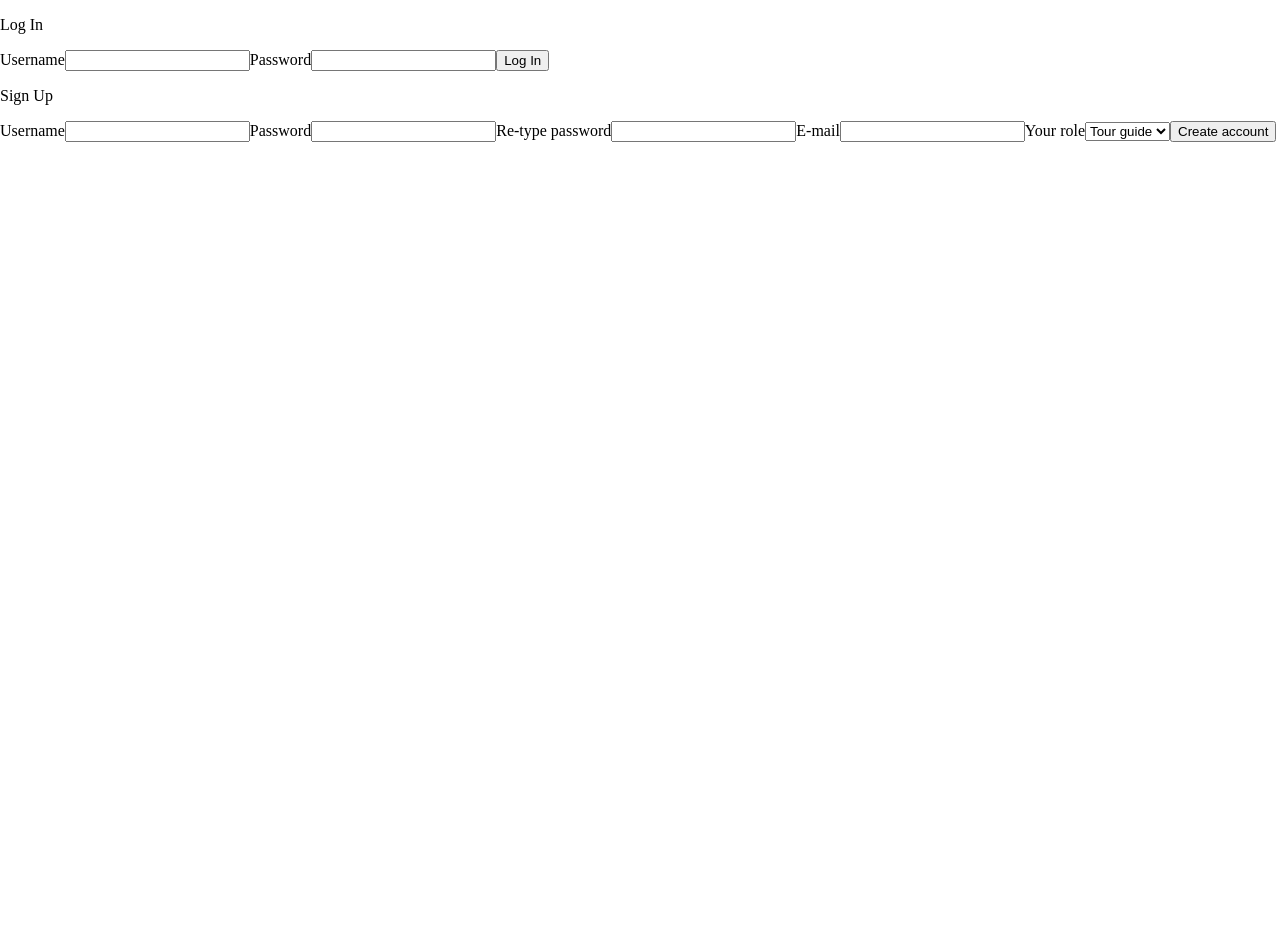
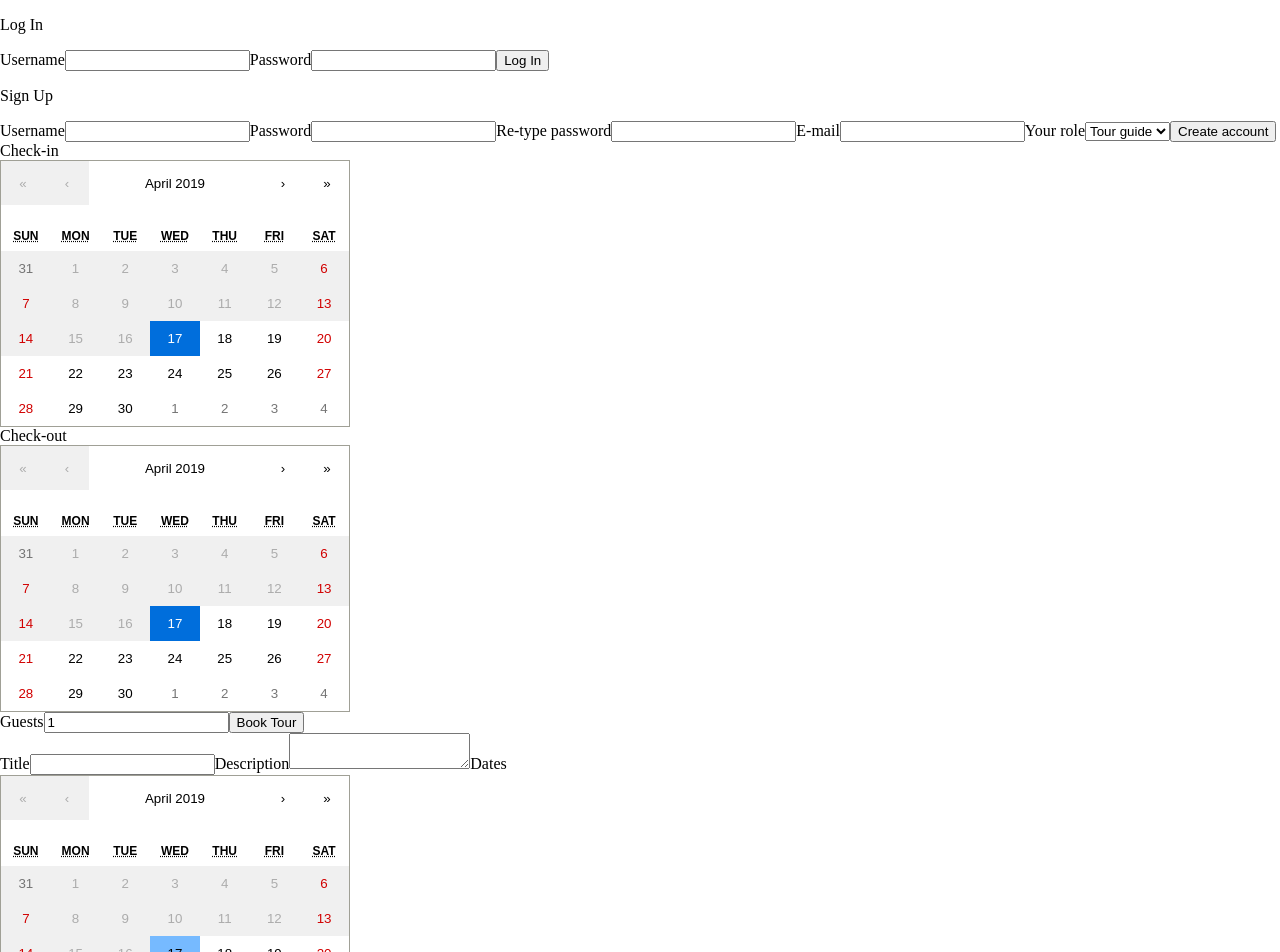
Before and after one commit to wanderlust-team/Front-end, a React (Create React App) app: page / in a window 1280 px wide. Shown: the top 952 px of the page. Before the commit the page ends 800 px from the top, so only its background shows below. Built offline with nearby package versions, Linux system fonts and the light colour scheme.

Commit message:
sketch checkout page

```diff
--- a/package.json
+++ b/package.json
@@ -4,6 +4,7 @@
   "private": true,
   "dependencies": {
     "react": "^16.8.6",
+    "react-calendar": "^2.18.1",
     "react-dom": "^16.8.6",
     "react-router": "^5.0.0",
     "react-scripts": "2.1.8",
--- a/src/App.js
+++ b/src/App.js
@@ -2,12 +2,16 @@ import React from 'react'
 
 import Login from './Login'
 import Signup from './Signup'
+import CheckoutTourist from './cart/CheckoutTourist'
+import CheckoutGuide from './cart/CheckoutGuide'
 
 function App() {
   return (
     <>
       <Login />
       <Signup />
+      <CheckoutTourist />
+      <CheckoutGuide />
     </>
   )
 }
--- /dev/null
+++ b/src/cart/CheckoutGuide.js
@@ -0,0 +1,49 @@
+import React, { useState } from 'react'
+import Calendar from 'react-calendar'
+
+function CheckoutGuide() {
+  const today = new Date()
+
+  const [title, setTitle] = useState('')
+  const [description, setDescription] = useState('')
+  const [dates, setDates] = useState([today, today])
+
+  const submitCreateTour = e => {
+    e.preventDefault()
+    console.log('Create tour successful')
+  }
+
+  return (
+    <form onSubmit={submitCreateTour}>
+      <label>
+        Title
+        <input
+          onChange={e => setTitle(e.target.value)}
+          value={title}
+          type="text"
+          required
+        />
+      </label>
+
+      <label>
+        Description
+        <textarea onChange={e => setDescription(e.target.value)} required />
+      </label>
+
+      <label>
+        Dates
+        <Calendar
+          calendarType="US"
+          selectRange
+          onChange={date => setDates(date)}
+          value={dates}
+          minDate={today}
+        />
+      </label>
+
+      <button>Create Tour</button>
+    </form>
+  )
+}
+
+export default CheckoutGuide
--- /dev/null
+++ b/src/cart/CheckoutTourist.js
@@ -0,0 +1,52 @@
+import React, { useState } from 'react'
+import Calendar from 'react-calendar'
+
+function CheckoutTourist() {
+  const today = new Date()
+
+  const [checkIn, setCheckIn] = useState(today)
+  const [checkOut, setCheckOut] = useState(checkIn)
+  const [guests, setGuests] = useState('1')
+
+  const submitBookTour = e => {
+    e.preventDefault()
+    console.log('Book tour successful')
+  }
+
+  return (
+    <form onSubmit={submitBookTour}>
+      <label>
+        Check-in
+        <Calendar
+          calendarType="US"
+          onChange={date => setCheckIn(date)}
+          value={checkIn}
+          minDate={today}
+        />
+      </label>
+
+      <label>
+        Check-out
+        <Calendar
+          calendarType="US"
+          onChange={date => setCheckOut(date)}
+          value={checkOut}
+          minDate={checkIn}
+        />
+      </label>
+
+      <label>
+        Guests
+        <input
+          onChange={e => setGuests(e.target.value)}
+          value={guests}
+          type="number"
+        />
+      </label>
+
+      <button>Book Tour</button>
+    </form>
+  )
+}
+
+export default CheckoutTourist
```
Also changed, not shown: 1 other file (tests, documents, lock files or other folders).
